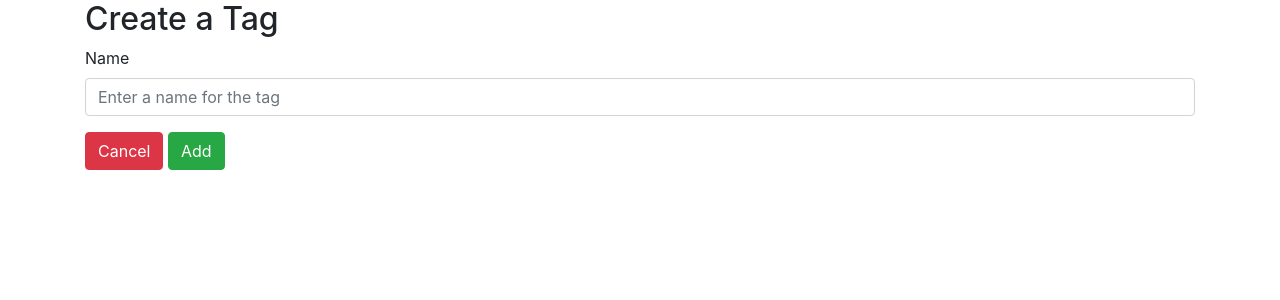
After one commit to eaquin1/blogly, a Flask app: page /tags/new in a window 1280 px wide. The commit adds this page. Shown: the top 300 px of the page. Run offline with Flask 2, Linux system fonts and the light colour scheme; some libraries are stand-ins or nearby versions.

Commit message:
added tagging functionality

```diff
--- a/app.py
+++ b/app.py
@@ -2,7 +2,7 @@
 
 from flask import Flask, request, render_template, redirect, flash, session
 from flask_debugtoolbar import DebugToolbarExtension
-from models import db, connect_db, User, Post
+from models import db, connect_db, User, Post, Tag, PostTag
 
 app = Flask(__name__)
 app.config['SQLALCHEMY_DATABASE_URI'] = 'postgresql:///blogly'
@@ -113,15 +113,16 @@ def handle_post(user_id):
 def show_post(post_id):
     """Show details of a single post"""
     post = Post.query.get_or_404(post_id)
-
-    return render_template('posts/detail.html', post=post)
+    tags = post.tags
+    return render_template('posts/detail.html', post=post, tags=tags)
 
 @app.route("/posts/<int:post_id>/edit")
 def edit_post(post_id):
     """Render edit post form"""
     post = Post.query.get_or_404(post_id)
+    tags = post.tags
 
-    return render_template('posts/edit.html', post=post)
+    return render_template('posts/edit.html', post=post, tags=tags)
 
 @app.route("/posts/<int:post_id>/edit", methods=["POST"])
 def handle_edit(post_id):
@@ -130,6 +131,8 @@ def handle_edit(post_id):
 
     post.title = request.form['title']
     post.content = request.form['content']
+    post.tags.name = request.form.getlist('tags[]')
+    print(f"POSTS ARE BLUE {post.tags.name}")
 
     db.session.add(post)
     db.session.commit()
@@ -151,3 +154,63 @@ def delete_post(post_id):
 def page_not_found(e):
     """Custom 404 page"""
     return render_template("404.html"), 404
+
+# ***********Tag routes**********
+
+@app.route("/tags")
+def list_tags():
+    """List all tags"""
+    tags = Tag.query.all()
+
+    return render_template("tags/list.html", tags=tags)
+
+@app.route("/tags/<int:tag_id>")
+def show_tag_detail(tag_id):
+    """Show all posts associated with tag"""
+    tag = Tag.query.get(tag_id)
+    posts = tag.posts
+
+    return render_template("tags/detail.html", tag=tag, posts=posts)
+
+
+@app.route("/tags/new")
+def render_new_tag_form():
+    """Show form for new tag"""
+
+    return render_template("tags/new.html")
+
+@app.route("/tags/new", methods=["POST"])
+def handle_new_tag():
+    """Handle submission of new tag"""
+    name = request.form["name"]
+
+    new_tag = Tag(name=name)
+    db.session.add(new_tag)
+    db.session.commit()
+    return redirect('/tags')
+
+@app.route("/tags/<int:tag_id>/edit")
+def render_edit_tag(tag_id):
+    """Show form to edit tag"""
+    tag = Tag.query.get(tag_id)
+    return render_template("tags/edit.html", tag=tag)
+
+@app.route("/tags/<int:tag_id>/edit", methods=["POST"])
+def handle_edit_tag(tag_id):
+    """Handle Edit tag submission"""
+    edit_tag = Tag.query.get(tag_id)
+
+    edit_tag.name = request.form["name"]
+    db.session.add(edit_tag)
+    db.session.commit()
+
+    return redirect('/tags')
+
+@app.route("/tags/<int:tag_id>/delete", methods=["POST"])
+def delete_tag(tag_id):
+    delete_tag = Tag.query.filter_by(id = tag_id).first()
+
+    db.session.delete(delete_tag)
+    db.session.commit()
+
+    return redirect('/tags')
--- /dev/null
+++ b/templates/tags/new.html
@@ -0,0 +1,14 @@
+{% extends 'base.html' %}
+
+{% block title %}New Tag{% endblock %}
+{% block content %}
+<h2>Create a Tag</h2>
+<form action="/tags/new" method="POST">
+    <div class="form-group">
+        <label for="name">Name</label>
+        <input type="text" class="form-control" name="name" placeholder="Enter a name for the tag">
+    </div>
+    <a href="/tags"><button class="btn btn-danger">Cancel</button></a>
+    <button type="submit" class="btn btn-success">Add</button>
+</form>
+{% endblock %}
--- a/templates/users/detail.html
+++ b/templates/users/detail.html
@@ -1,6 +1,6 @@
 {% extends 'base.html' %}
 
-{% block title %}{{user.first_name}} {{user.last_name}}{% endblock %}
+{% block title %}{{user.full_name}}{% endblock %}
 {% block content %}
     <h2>{{user.full_name}}</h2>
     <img src="{{user.image_url}}" alt="{{user.last_name}}" class="img-thumbnail" width="400"/>
--- a/test_flask.py
+++ b/test_flask.py
@@ -1,7 +1,7 @@
 from unittest import TestCase
 
 from app import app
-from models import db, User, Post
+from models import db, User, Post, Tag, PostTag
 
 # Use test database and don't clutter tests with SQL
 app.config['SQLALCHEMY_DATABASE_URI'] = 'postgresql:///sqla_blogly_test'
@@ -88,4 +88,4 @@ class UserViewsTestCase(TestCase):
             html = resp.get_data(as_text=True)
 
             self.assertEqual(resp.status_code, 200)
-            self.assertNotIn("Testingtitle", html)
+            self.assertNotIn("Hope this works", html)
```
Also changed, not shown: models.py (+21 -2 lines), seed.py (+21 -1 lines), templates/posts/detail.html (+10 -1 lines), templates/posts/edit.html (+15 -0 lines), templates/tags/detail.html (added, +16 -0 lines), templates/tags/edit.html (added, +14 -0 lines), templates/tags/list.html (added, +12 -0 lines).
